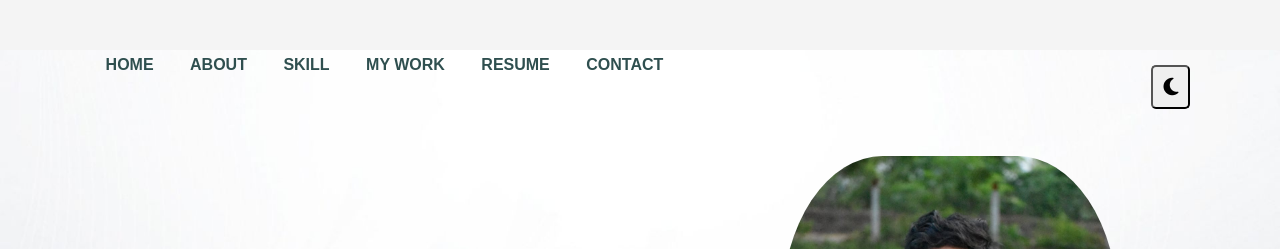
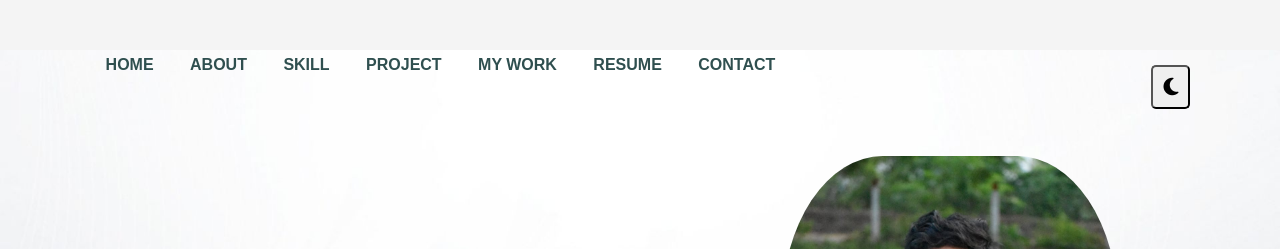
Before and after one commit to KAMALESH-SB/Blog_Templates, a plain HTML site: page index.html in a window 1280 px wide. Shown: the top 249 px of the page. Drawn offline with Linux system fonts and the light colour scheme.

Commit message:
Update index.html

```diff
--- a/index.html
+++ b/index.html
@@ -239,6 +239,7 @@
                 <li><a href="index.html">HOME</a></li>
                 <li><a href="about.html">ABOUT</a></li>
                 <li><a href="skill.html">SKILL</a></li>
+                <li><a href="train.html">PROJECT</a></li>
                 <li><a href="#my-work">MY WORK</a></li>
 
                 <li><a href="resumeCSS.html">RESUME</a></li>
```
